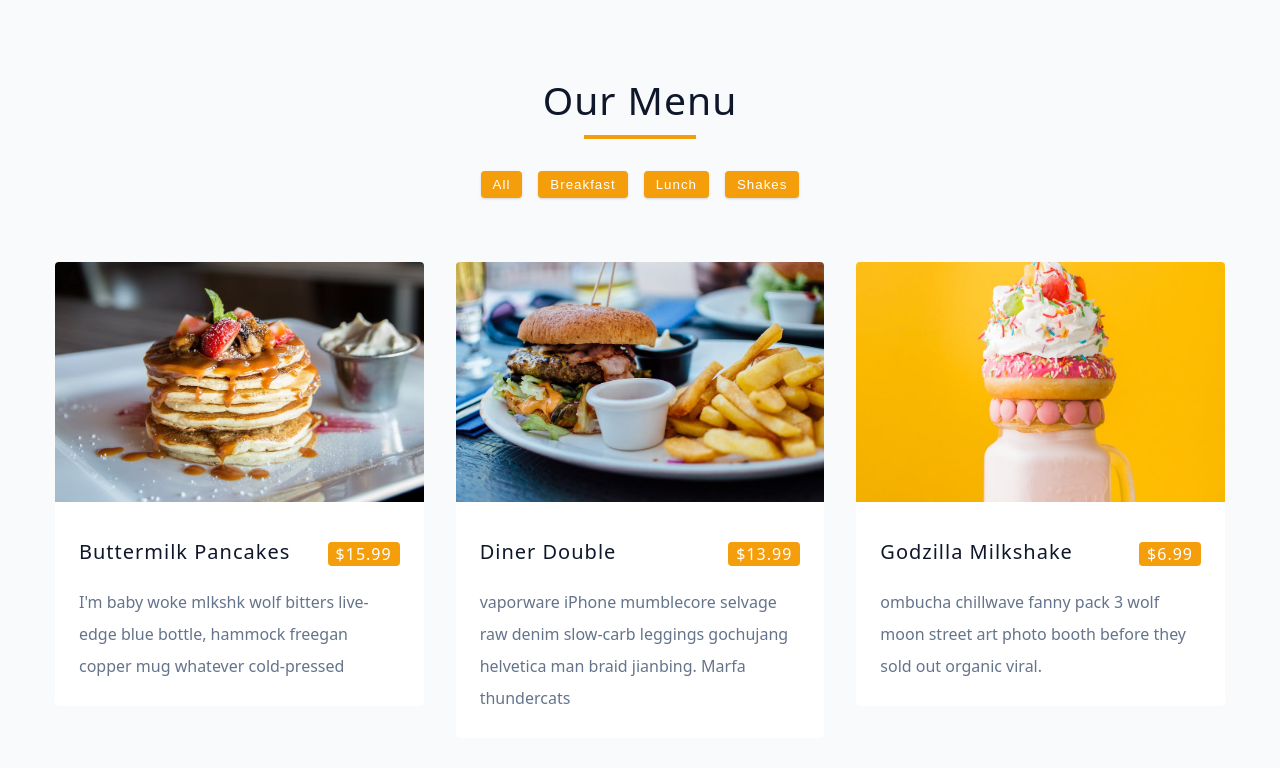
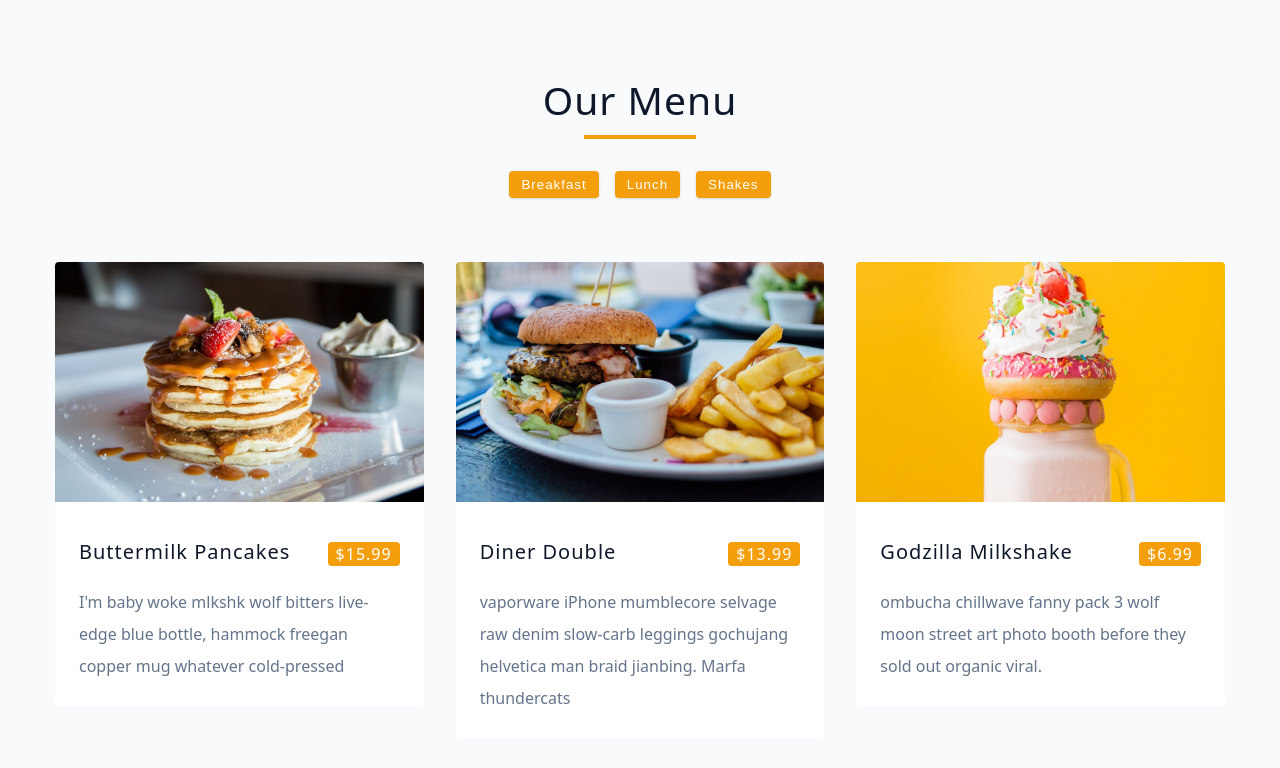
Before and after one commit to violettomania/menu, a React (Create React App) app: page / in a window 1280 px wide. Shown: the top 768 px of the page. Built offline with nearby package versions, Linux system fonts and the light colour scheme; the HTML template or start-up script is replaced by a standard one.

Commit message:
feature: render buttons

```diff
--- a/src/App.tsx
+++ b/src/App.tsx
@@ -1,8 +1,13 @@
 import menu from './data';
 import MenuItem from './MenuItem';
 import Button from './Button';
+import { useState } from 'react';
+
+const categories = [...new Set(menu.map(({ category }) => category))];
 
 export default function App() {
+  const [selectedCategory, setSelectedCategory] = useState(categories[0]);
+
   return (
     <main>
       <section className='menu'>
@@ -11,10 +16,9 @@ export default function App() {
           <div className='title-underline'></div>
         </div>
         <div className='btn-container'>
-          <Button text='all' onClick={() => {}} />
-          <Button text='breakfast' onClick={() => {}} />
-          <Button text='lunch' onClick={() => {}} />
-          <Button text='shakes' onClick={() => {}} />
+          {categories.map((category) => (
+            <Button key={category} text={category} onClick={() => {}} />
+          ))}
         </div>
         <div className='section-center'>
           {menu.map(({ id, ...rest }) => (
--- a/tsconfig.json
+++ b/tsconfig.json
@@ -1,6 +1,7 @@
 {
   "compilerOptions": {
     "target": "es5",
+    "downlevelIteration": true,
     "lib": ["dom", "dom.iterable", "esnext"],
     "allowJs": true,
     "skipLibCheck": true,
```
